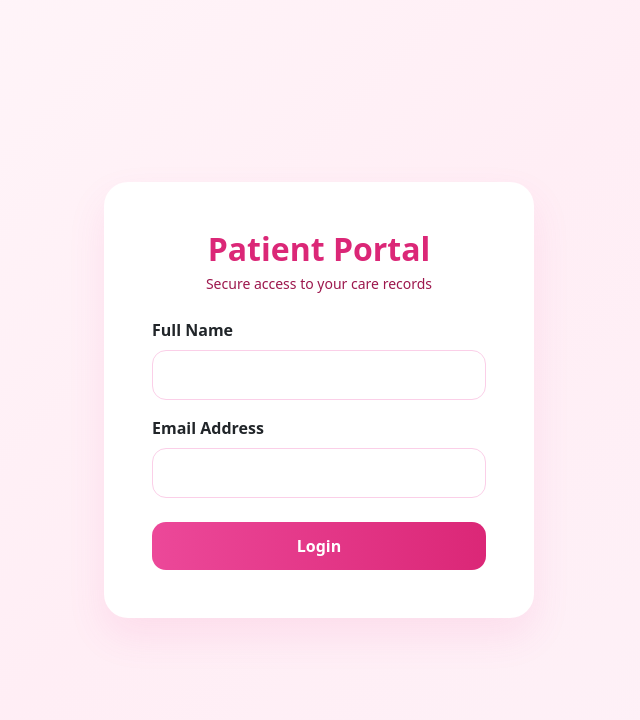
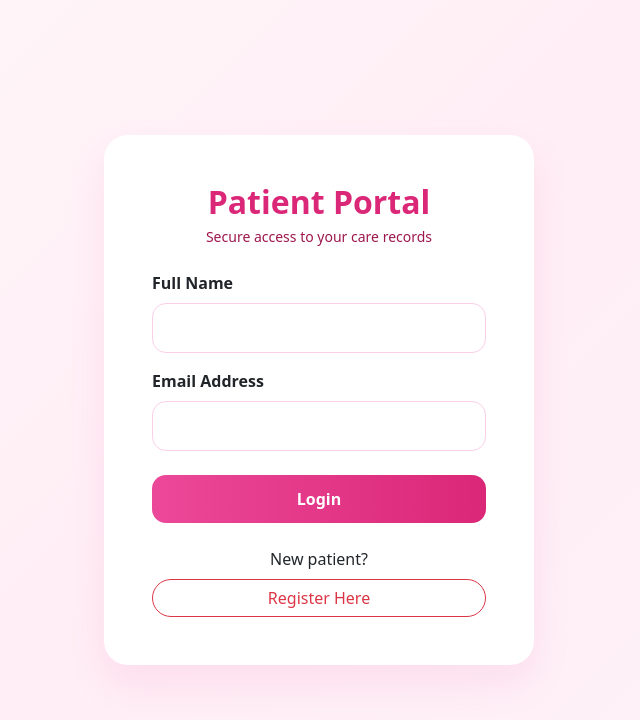
Before and after one commit to aswathyshajip119/hospital-management-system, a Django app: template templates/patient/login.html in a window 1280 px wide. Shown: the top 720 px of the page, without its empty margins (321-961 px from the left). Run offline with Django 3.2, Linux system fonts and the light colour scheme; the template is opened without the code that fills it, so the values that code supplies are empty.

Commit message:
Added patient registration button

```diff
--- a/templates/patient/login.html
+++ b/templates/patient/login.html
@@ -115,6 +115,13 @@ Login
 
 </form>
 
+<div class="text-center mt-4">
+    <p class="mb-2">New patient?</p>
+    <a href="/register/" class="btn btn-outline-danger w-100 rounded-pill">
+        Register Here
+    </a>
+</div>
+
 {% if error %}
 <div class="alert alert-danger mt-3 mb-0">
 {{ error }}
```
